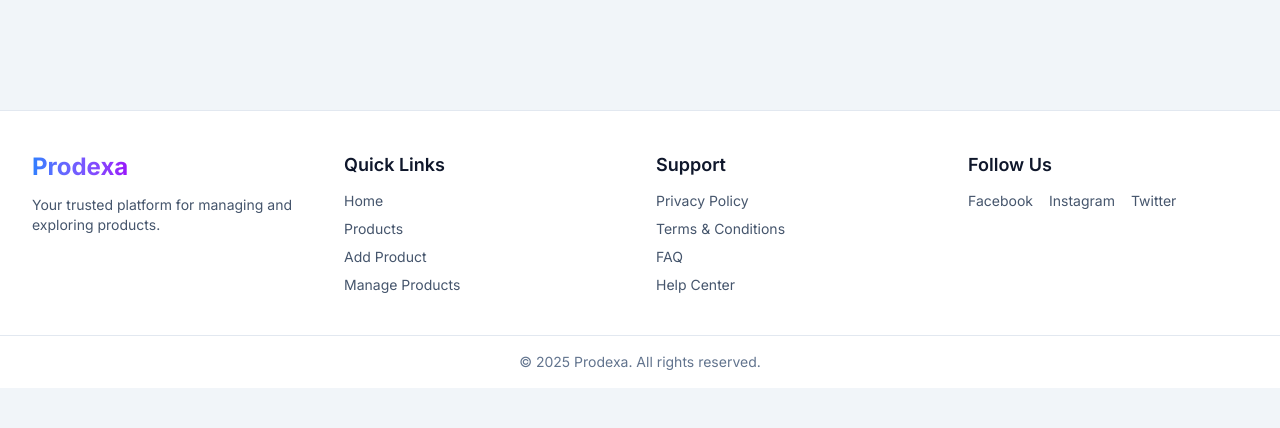
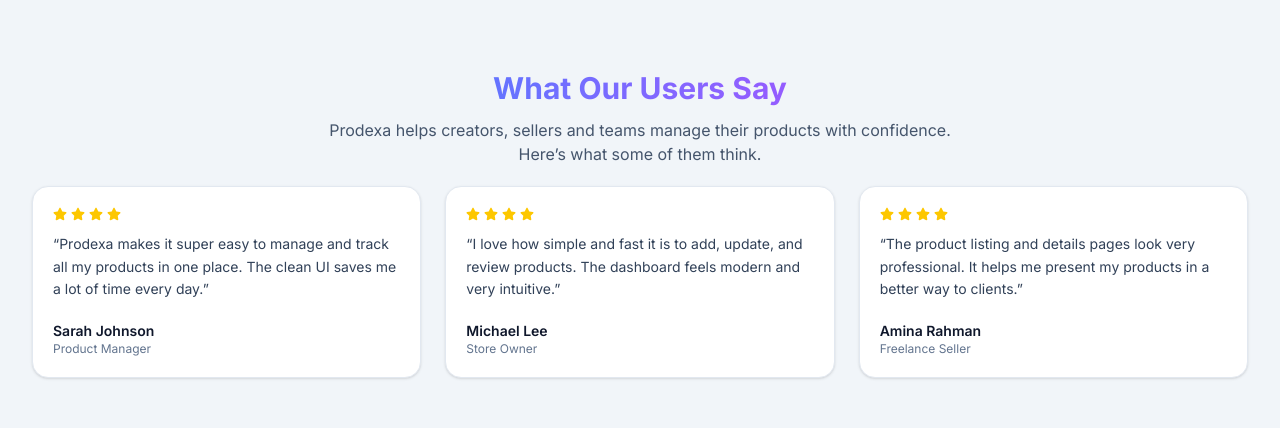
Before and after one commit to LitanMolla/prodexa-client, a Next.js app: page / in a window 1280 px wide. Shown: the part 676-1104 px from the top of the page. Before the commit the page ends 1064 px from the top, so only its background shows below. Built offline with nearby package versions, Linux system fonts and the light colour scheme; no server answers.

Commit message:
added: testimonial

```diff
--- a/src/app/page.js
+++ b/src/app/page.js
@@ -1,5 +1,6 @@
 import Hero from "@/components/Hero/Hero";
 import LatestProducts from "@/components/LatestProducts/LatestProducts";
+import TestimonialsSection from "@/components/TestimonialsSection/TestimonialsSection";
 
 export default function Home() {
 
@@ -8,6 +9,7 @@
     <>
       <Hero/>
       <LatestProducts/>
+      <TestimonialsSection />
     </>
   );
 }
--- a/src/components/Navbar/Navbar.jsx
+++ b/src/components/Navbar/Navbar.jsx
@@ -66,7 +66,7 @@
                     <button onClick={() => setIsOpen(!isOpen)} className='text-2xl cursor-pointer lg:hidden'><FaBars /></button>
                     {user
                         &&
-                        <div>
+                        <div className='hidden lg:block'>
                             <button onClick={() => setInfoOpen(!infoOpen)} className='btn-primary rounded-full! p-px! relative'>
                                 <img className='size-12 rounded-full' src={user?.photoURL || 'https://img.freepik.com/premium-vector/male-face-avatar-icon-set-flat-design-social-media-profiles_1281173-3806.jpg'} alt={user?.displayName} />
                                 {infoOpen && <div className="absolute top-[66px] right-0 bg-slate-200 text-slate-900 p-5 rounded-md space-y-2">
--- /dev/null
+++ b/src/components/TestimonialCard/TestimonialCard.jsx
@@ -0,0 +1,31 @@
+import React from 'react'
+import { FaStar } from 'react-icons/fa'
+
+const TestimonialCard = ({item}) => {
+    const {role,name,message} = item || {}
+    return (
+        <div
+            className="bg-white border border-slate-200 rounded-2xl p-5 shadow-sm hover:shadow-md transition"
+        >
+            <div className="flex gap-1 text-yellow-400 text-sm mb-3">
+                <FaStar />
+                <FaStar />
+                <FaStar />
+                <FaStar />
+            </div>
+            <p className="text-sm text-slate-700 leading-relaxed">
+                “{message}”
+            </p>
+            <div className="mt-5">
+                <p className="font-semibold text-slate-900 text-sm">
+                    {name}
+                </p>
+                <p className="text-xs text-slate-500">
+                    {role}
+                </p>
+            </div>
+        </div>
+    )
+}
+
+export default TestimonialCard
--- /dev/null
+++ b/src/components/TestimonialsSection/TestimonialsSection.jsx
@@ -0,0 +1,52 @@
+'use client'
+import React from 'react'
+import TestimonialCard from '../TestimonialCard/TestimonialCard'
+
+const testimonials = [
+    {
+        id: 1,
+        name: "Sarah Johnson",
+        role: "Product Manager",
+        message:
+            "Prodexa makes it super easy to manage and track all my products in one place. The clean UI saves me a lot of time every day.",
+    },
+    {
+        id: 2,
+        name: "Michael Lee",
+        role: "Store Owner",
+        message:
+            "I love how simple and fast it is to add, update, and review products. The dashboard feels modern and very intuitive.",
+    },
+    {
+        id: 3,
+        name: "Amina Rahman",
+        role: "Freelance Seller",
+        message:
+            "The product listing and details pages look very professional. It helps me present my products in a better way to clients.",
+    },
+]
+
+const TestimonialsSection = () => {
+    return (
+        <section className="bg-slate-100 my-10 lg:my-20">
+            <div className="container">
+                    <div className="text-center max-w-2xl mx-auto mb-5">
+                        <h2 className="heading">
+                            What Our Users Say
+                        </h2>
+                        <p className="mt-3 text-slate-600 text-sm sm:text-base">
+                            Prodexa helps creators, sellers and teams manage their products with confidence.
+                            Here’s what some of them think.
+                        </p>
+                    </div>
+                    <div className="grid gap-6 md:grid-cols-3">
+                        {testimonials.map((item,i) => (
+                            <TestimonialCard key={i} item={item} />
+                        ))}
+                </div>
+            </div>
+        </section>
+    )
+}
+
+export default TestimonialsSection
```
